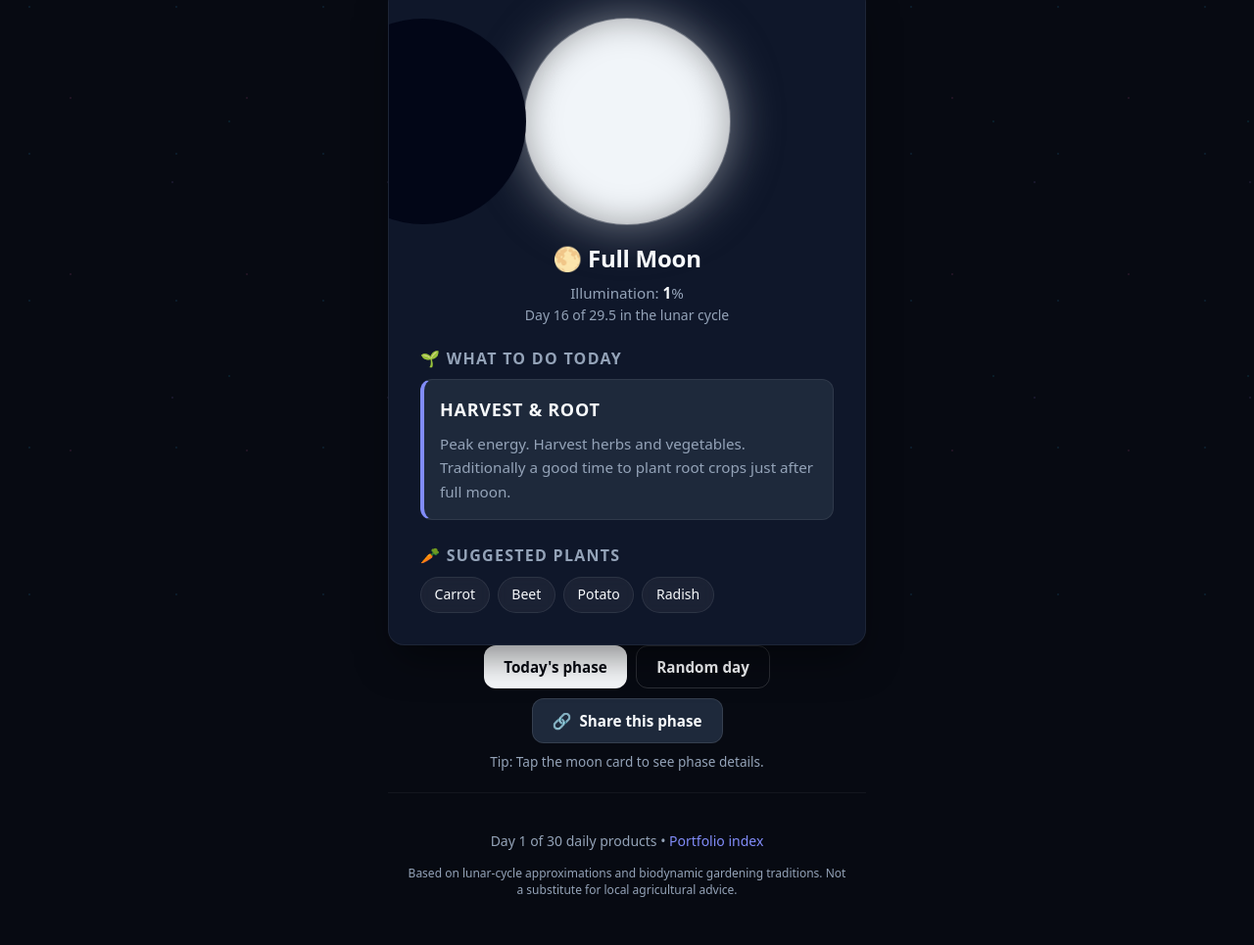
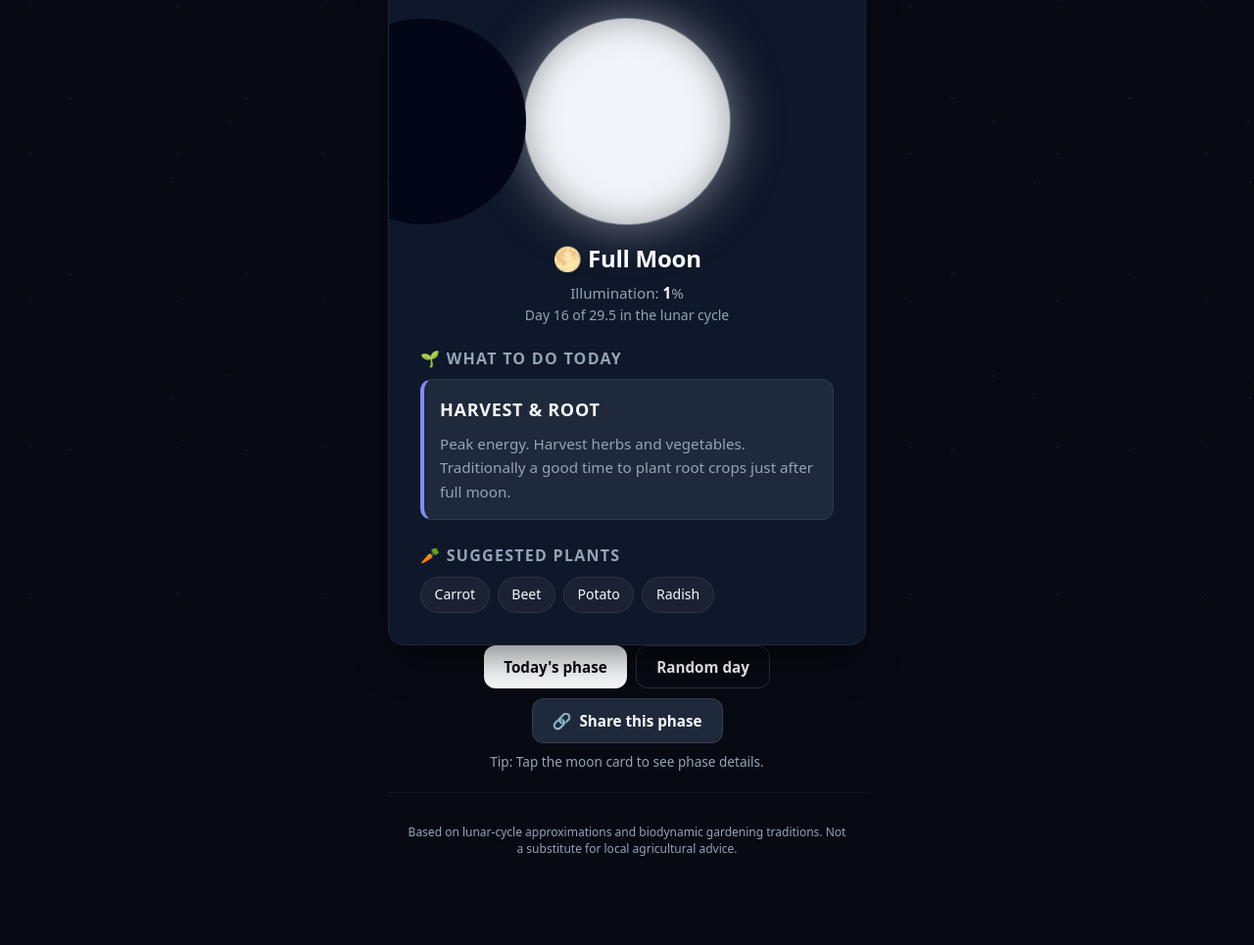
Before and after one commit to Kartikist/daily-products, a plain HTML site: page lunar-gardener/index.html in a window 1280 px wide. Shown: the part 188-1153 px from the top of the page at 98% size. After the commit the page ends 1131 px from the top, so only its background shows below. Drawn offline with Linux system fonts and the light colour scheme.

Commit message:
chore: remove portfolio/daily language, add direct live link

```diff
--- a/lunar-gardener/index.html
+++ b/lunar-gardener/index.html
@@ -64,10 +64,6 @@
     </main>
 
     <footer>
-      <p>
-        Day 1 of 30 daily products •
-        <a href="../README.md" target="_blank" rel="noopener">Portfolio index</a>
-      </p>
       <p class="disclaimer">
         Based on lunar-cycle approximations and biodynamic gardening traditions. Not a substitute for local agricultural advice.
       </p>
```
Also changed, not shown: 1 other file.
